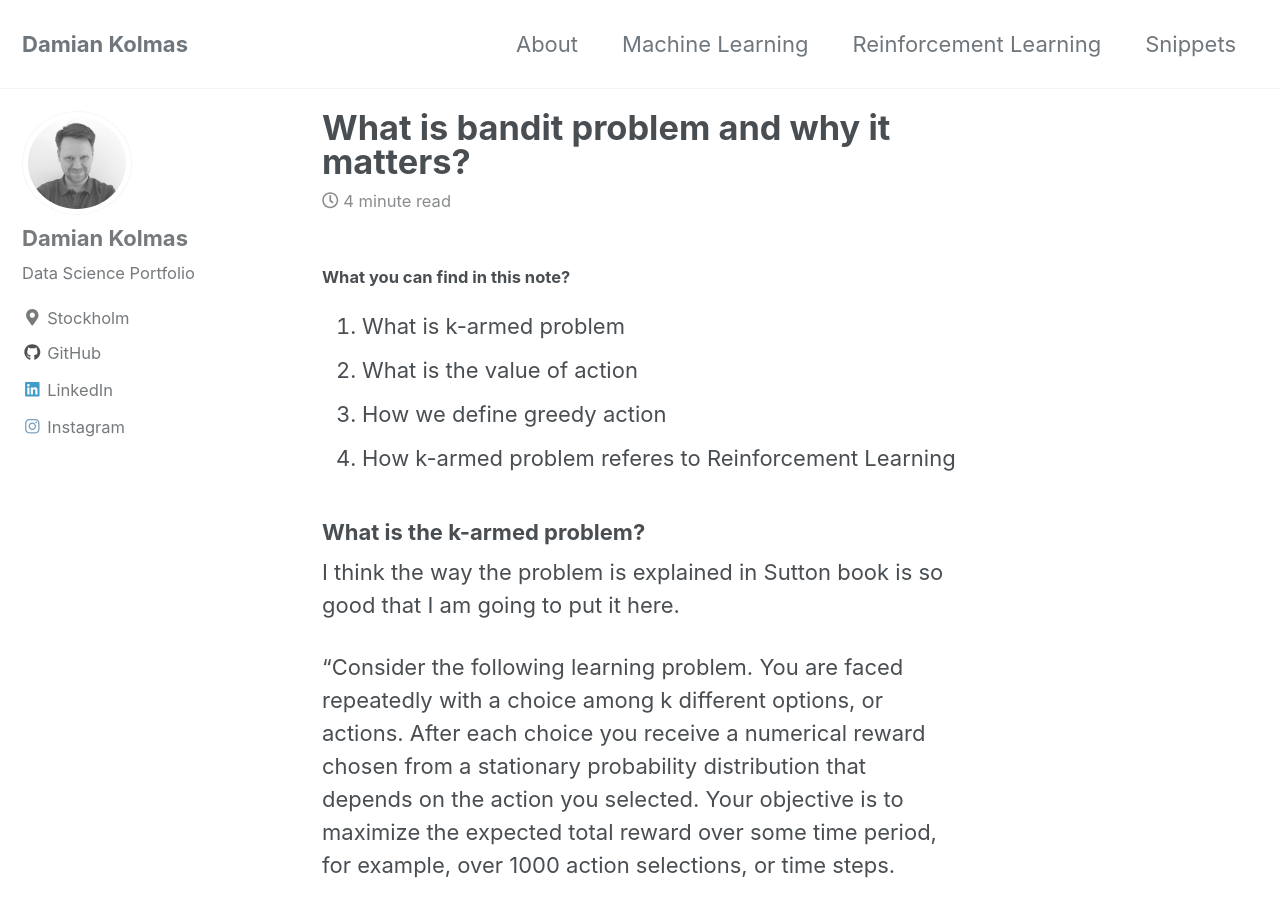
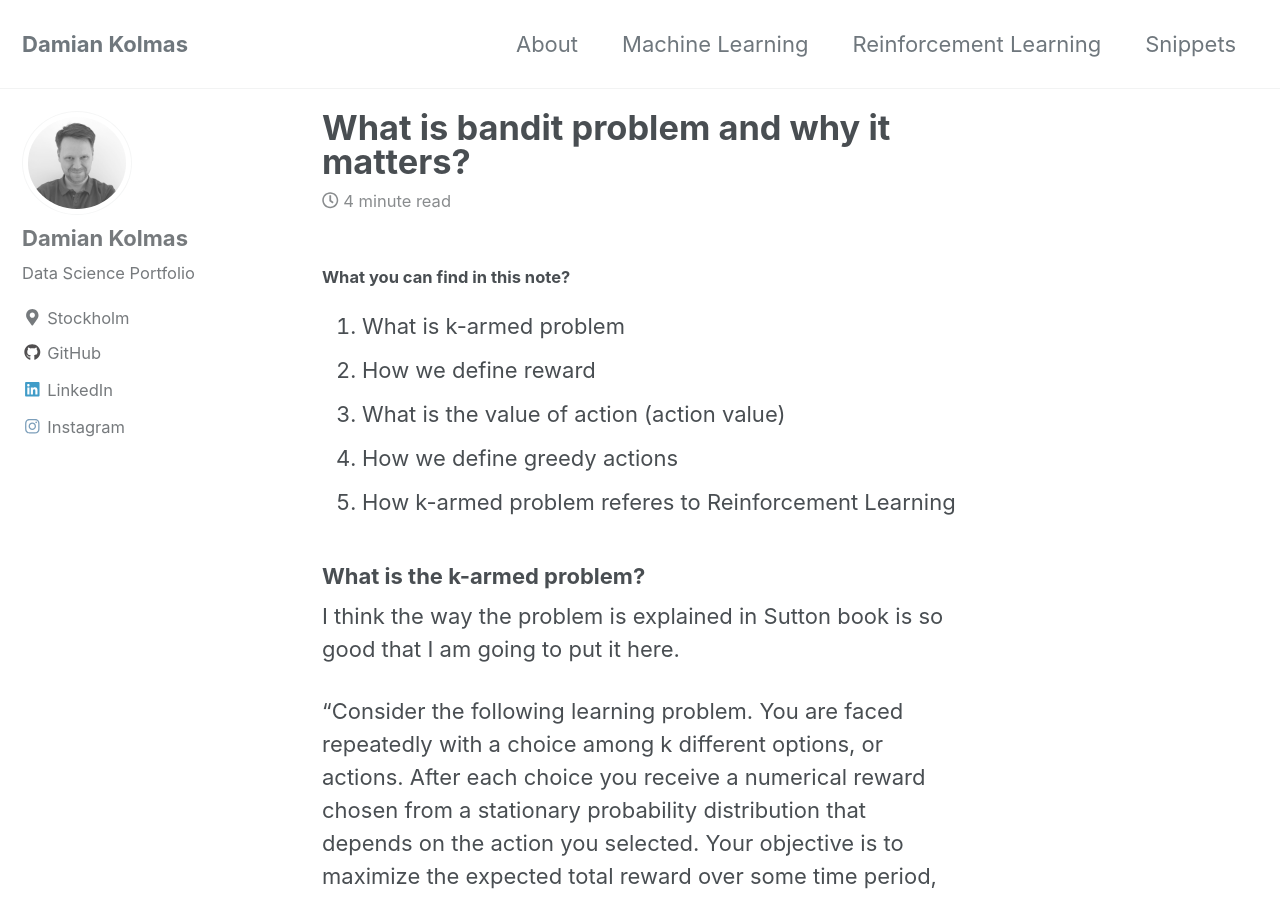
Before and after one commit to DKolmas/DKolmas.github.io, a Jekyll site: the page built from _posts/2019-08-01-Bandit-problem.md, in a window 1280 px wide and 900 px high. Built offline with Jekyll 4.4.1, drawn with Linux system fonts in a browser that asks for light colours; cached includes are drawn as plain includes; formulas are drawn with MathJax 3.

Commit message:
editorial changes

```diff
--- a/_posts/2019-08-01-Bandit-problem.md
+++ b/_posts/2019-08-01-Bandit-problem.md
@@ -9,9 +9,10 @@ mathjax: "true"
 
 #### What you can find in this note?
 1. What is k-armed problem
-2. What is the value of action
-3. How we define greedy action
-4. How k-armed problem referes to Reinforcement Learning
+2. How we define reward
+3. What is the value of action (action value)
+4. How we define greedy actions
+5. How k-armed problem referes to Reinforcement Learning
 
 ### What is the k-armed problem?
 I think the way the problem is explained in Sutton book is so good that I am going to put it here.
```
